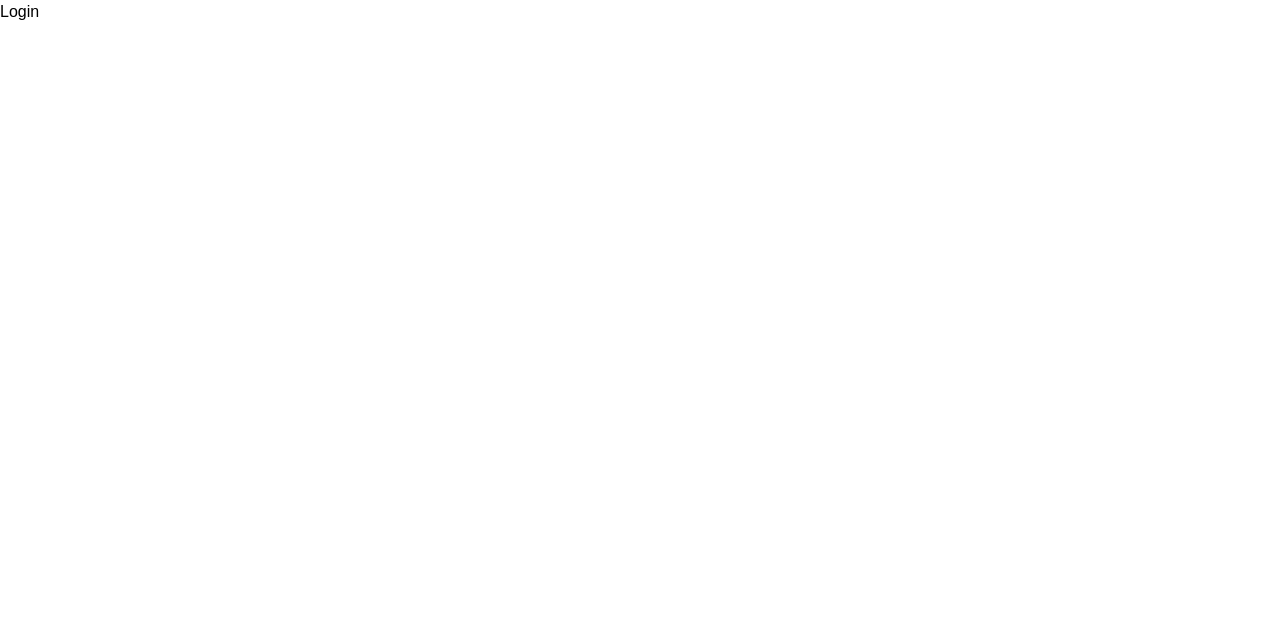
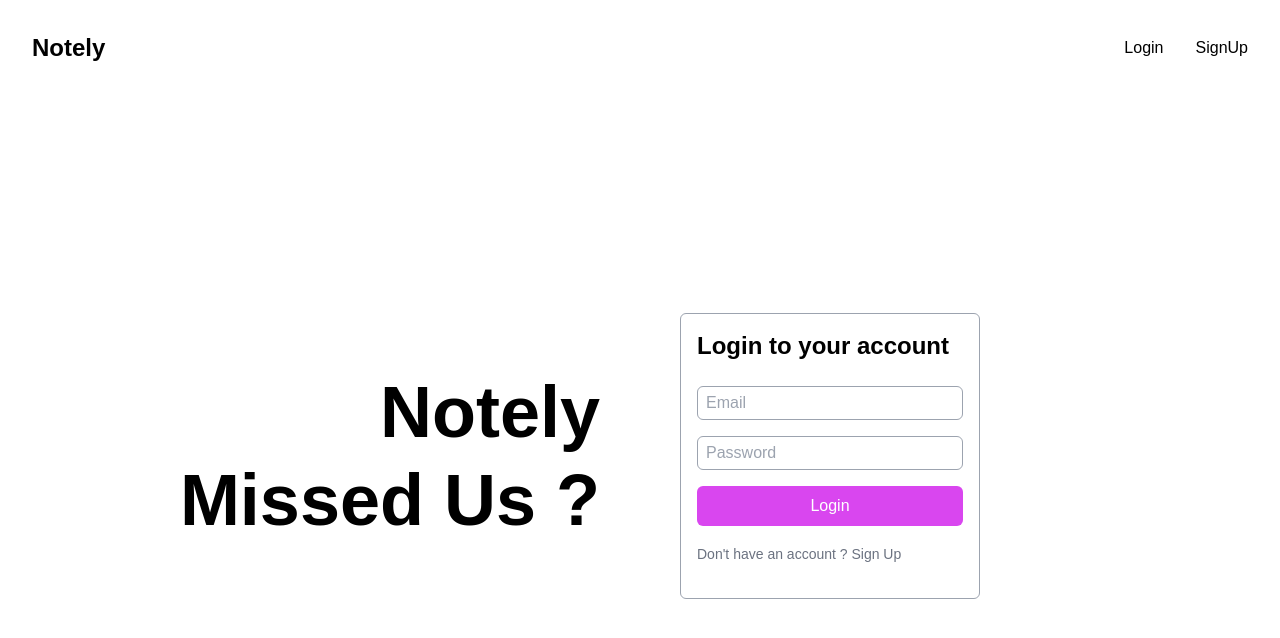
Before and after one commit to nishanthmessi/notes-app, a React (Vite) app in the folder client/: page /login in a window 1280 px wide. Shown: the top 638 px of the page. Built offline with nearby package versions, Linux system fonts and the light colour scheme; a web font is replaced by a local one.

Commit message:
auth apis integrated

```diff
--- a/client/src/App.jsx
+++ b/client/src/App.jsx
@@ -1,10 +1,12 @@
 import { Outlet } from 'react-router-dom'
+import Navbar from './components/Navbar'
 
 const App = () => {
   return (
-    <>
+    <div className='container mx-auto px-8'>
+      <Navbar />
       <Outlet />
-    </>
+    </div>
   )
 }
 
--- a/client/src/components/Navbar.jsx
+++ b/client/src/components/Navbar.jsx
@@ -1,7 +1,56 @@
 import React from 'react'
+import { useSelector, useDispatch } from 'react-redux'
+import { Link, useNavigate } from 'react-router-dom'
+import { useLogoutMutation } from '../features/slices/users/userApiSlice'
+import { logout } from '../features/slices/auth/authSlice'
 
 const Navbar = () => {
-  return <div>Navbar</div>
+  const { userInfo } = useSelector((state) => state.auth)
+
+  const dispatch = useDispatch()
+  const navigate = useNavigate()
+
+  const [logoutApiCall] = useLogoutMutation()
+
+  const logoutHandler = async () => {
+    try {
+      await logoutApiCall().unwrap()
+      dispatch(logout())
+      navigate('/')
+    } catch (err) {
+      console.log(err.data.message || err.error)
+    }
+  }
+
+  return (
+    <div className='py-8'>
+      <ul className='flex justify-between items-center'>
+        <Link to='/' className='text-2xl font-semibold'>
+          Notely
+        </Link>
+        <div className='hidden md:block rounded-md'>
+          {userInfo ? (
+            <div className='flex items-center gap-6'>
+              <h1 className='text-lg font-semibold'>{userInfo.name}</h1>
+              <button
+                className='bg-gray-800 text-white py-1 px-2 rounded-md'
+                onClick={logoutHandler}
+              >
+                Logout
+              </button>
+            </div>
+          ) : (
+            <>
+              <div className='flex gap-8'>
+                <Link to='/login'>Login</Link>
+                <Link to='/signup'>SignUp</Link>
+              </div>
+            </>
+          )}
+        </div>
+      </ul>
+    </div>
+  )
 }
 
 export default Navbar
--- /dev/null
+++ b/client/src/components/NoteForm.jsx
@@ -0,0 +1,89 @@
+import { useState } from 'react'
+import { useSelector } from 'react-redux'
+import {
+  useCreateNoteMutation,
+  useDeleteNoteMutation,
+} from '../features/slices/notes/noteApiSlice'
+import { useNavigate, Link } from 'react-router-dom'
+
+const NoteForm = () => {
+  const [title, setTitle] = useState('')
+  const [content, setContent] = useState('')
+  const [category, setCategory] = useState('')
+
+  const navigate = useNavigate()
+
+  const { userInfo } = useSelector((state) => state.auth)
+  const [createNote, { isLoading }] = useCreateNoteMutation()
+  const [deleteNote] = useDeleteNoteMutation()
+
+  const handleNoteCreation = async () => {
+    const noteData = {
+      userId: userInfo._id,
+      title,
+      content,
+      category,
+    }
+
+    try {
+      await createNote(noteData).unwrap()
+      navigate('/')
+    } catch (err) {
+      console.log(err.data.message || err.error)
+    }
+  }
+
+  return (
+    <div className='fixed top-0 left-0 right-0 z-50 p-4 overflow-x-hidden overflow-y-hidden md:h-full flex justify-center items-center backdrop-blur-md backdrop-saturate-125 bg-black/30'>
+      <div className='relative w-full h-full max-w-lg md:h-auto'>
+        <div className='relative bg-white rounded-lg'>
+          <Link
+            to='/'
+            className='absolute top-3 right-2.5 text-gray-400 bg-gray-700 py-2 px-4 rounded-full'
+          >
+            x
+          </Link>
+          <div className='flex flex-col p-8 gap-6'>
+            <h1 className='text-2xl font-medium'>Create Note</h1>
+            <div>
+              <h1 className='text-lg'>Title</h1>
+              <input
+                type='text'
+                className='border-[.10rem] border-gray-500 rounded-md w-full py-[.5rem] px-1'
+                value={title}
+                onChange={(e) => setTitle(e.target.value)}
+              />
+            </div>
+            <div className=''>
+              <h1 className='text-lg'>Content</h1>
+              <textarea
+                type='text'
+                className='border-[.10rem] border-gray-500 rounded-md w-full px-1'
+                value={content}
+                onChange={(e) => setContent(e.target.value)}
+                rows='3'
+              />
+            </div>
+            <div>
+              <h1 className='text-lg'>Category</h1>
+              <input
+                type='text'
+                className='border-[.10rem] border-gray-500 rounded-md w-full py-[.5rem] px-1'
+                value={category}
+                onChange={(e) => setCategory(e.target.value)}
+              />
+            </div>
+            <button
+              className='bg-gray-800 w-full py-2 rounded-md text-white'
+              onClick={handleNoteCreation}
+            >
+              Submit Note
+            </button>
+          </div>
+        </div>
+      </div>
+    </div>
+  )
+}
+
+export default NoteForm
--- a/client/src/features/slices/notes/noteApiSlice.js
+++ b/client/src/features/slices/notes/noteApiSlice.js
@@ -6,7 +6,7 @@ export const notesApiSlice = apiSlice.injectEndpoints({
   endpoints: (builder) => ({
     createNote: builder.mutation({
       query: (data) => ({
-        url: `${NOTES_URL}/create-note`,
+        url: `${NOTES_URL}/new-note`,
         method: 'POST',
         body: data,
       }),
--- a/client/src/main.jsx
+++ b/client/src/main.jsx
@@ -10,16 +10,22 @@ import { Provider } from 'react-redux'
 import store from './features/store.js'
 import App from './App.jsx'
 import './index.css'
+import PrivateRoute from './components/PrivateRoute.jsx'
 import Home from './pages/Home.jsx'
 import Login from './pages/Login.jsx'
 import SignUp from './pages/SignUp.jsx'
+import NoteForm from './components/NoteForm.jsx'
 
 const router = createBrowserRouter(
   createRoutesFromElements(
     <Route path='/' element={<App />}>
-      <Route index={true} path='/' element={<Home />} />
-      <Route path='/login' element={<Login />} />
+      <Route index={true} path='/login' element={<Login />} />
       <Route path='/signup' element={<SignUp />} />
+      {/* Private Routes */}
+      <Route path='' element={<PrivateRoute />}>
+        <Route path='/' element={<Home />} />
+        <Route path='/create-note' element={<NoteForm />} />
+      </Route>
     </Route>
   )
 )
--- a/client/src/pages/Home.jsx
+++ b/client/src/pages/Home.jsx
@@ -1,10 +1,23 @@
-import React from 'react'
+import React, { useState } from 'react'
 import Notes from '../components/Notes'
+import { Link } from 'react-router-dom'
 
 const Home = () => {
   return (
-    <div className='flex justify-center'>
-      <h1>Notely</h1>
+    <div className='flex flex-col mt-4'>
+      <div className='flex justify-between items-center'>
+        <h1 className='text-2xl font-medium py-6'>
+          Your best notes organizer!
+        </h1>
+        <div>
+          <Link
+            to='/create-note'
+            className='border-[.12rem] border-gray-400 hover:bg-gray-800 hover:text-white rounded-md px-2 py-1 transition duration-400'
+          >
+            Add New Note
+          </Link>
+        </div>
+      </div>
       <Notes />
     </div>
   )
--- a/client/src/pages/Login.jsx
+++ b/client/src/pages/Login.jsx
@@ -1,7 +1,75 @@
-import React from 'react'
+import React, { useState } from 'react'
+import { Link, useNavigate } from 'react-router-dom'
+import { useDispatch } from 'react-redux'
+import { useLoginMutation } from '../features/slices/users/userApiSlice'
+import { setCredentials } from '../features/slices/auth/authSlice'
 
 const Login = () => {
-  return <div>Login</div>
+  const [email, setEmail] = useState('')
+  const [password, setPassword] = useState('')
+
+  const navigate = useNavigate()
+  const dispatch = useDispatch()
+
+  const [loginApiCall] = useLoginMutation()
+
+  const submitHandler = async (e) => {
+    e.preventDefault()
+
+    try {
+      const res = await loginApiCall({ email, password }).unwrap()
+      dispatch(setCredentials({ ...res }))
+      navigate('/')
+    } catch (err) {
+      console.log(err.data.message || err.error)
+    }
+  }
+
+  return (
+    <div className='grid grid-cols-2 gap-20 items-center h-[90vh]'>
+      <div className='flex flex-col justify-end items-end text-7xl font-semibold gap-4'>
+        <h1 className=''>Notely</h1>
+        <h1 className=''>Missed Us ?</h1>
+      </div>
+      <form onSubmit={submitHandler}>
+        <div className='max-w-[300px] h-auto border-[.12rem] border-gray-400 p-4 rounded-md'>
+          <h1 className='text-2xl font-semibold mb-6'>Login to your account</h1>
+          <div className='mb-4'>
+            <input
+              type='email'
+              className='w-full border-[.12rem] border-gray-400 rounded-md px-2 py-1'
+              placeholder='Email'
+              value={email}
+              onChange={(e) => setEmail(e.target.value)}
+            />
+          </div>
+          <div className='mb-4'>
+            <input
+              type='password'
+              className='w-full border-[.12rem] border-gray-400 rounded-md px-2 py-1'
+              placeholder='Password'
+              value={password}
+              onChange={(e) => setPassword(e.target.value)}
+            />
+          </div>
+          <button
+            className='bg-fuchsia-500 px-8 py-2 rounded-md text-white hover:shadow-lg hover:shadow-fuchsia-400 transition duration-500 w-full'
+            type='submit'
+          >
+            Login
+          </button>
+          <div className='py-4'>
+            <Link
+              to='/signup'
+              className='text-sm text-gray-500 hover:text-gray-900 hover:underline underline-offset-2 decoration-fuchsia-600'
+            >
+              Don't have an account ? Sign Up
+            </Link>
+          </div>
+        </div>
+      </form>
+    </div>
+  )
 }
 
 export default Login
--- a/client/src/pages/SignUp.jsx
+++ b/client/src/pages/SignUp.jsx
@@ -34,11 +34,7 @@ const SignUp = () => {
       </div>
       <form onSubmit={submitHandler}>
         <div className='max-w-[300px] h-auto border-[.12rem] border-gray-400 p-4 rounded-md'>
-          <div className='flex justify-center mb-6'>
-            <img src='' alt='logo' className='h-16 w-16 -mt-14 bg-white' />
-          </div>
-
-          <h1 className='text-xl font-semibold mb-6'>Create your account</h1>
+          <h1 className='text-2xl font-semibold mb-6'>Create your account</h1>
           <div className='mb-4'>
             <input
               type='text'
```
Also changed, not shown: client/src/components/Notes.jsx (+27 -6 lines).
